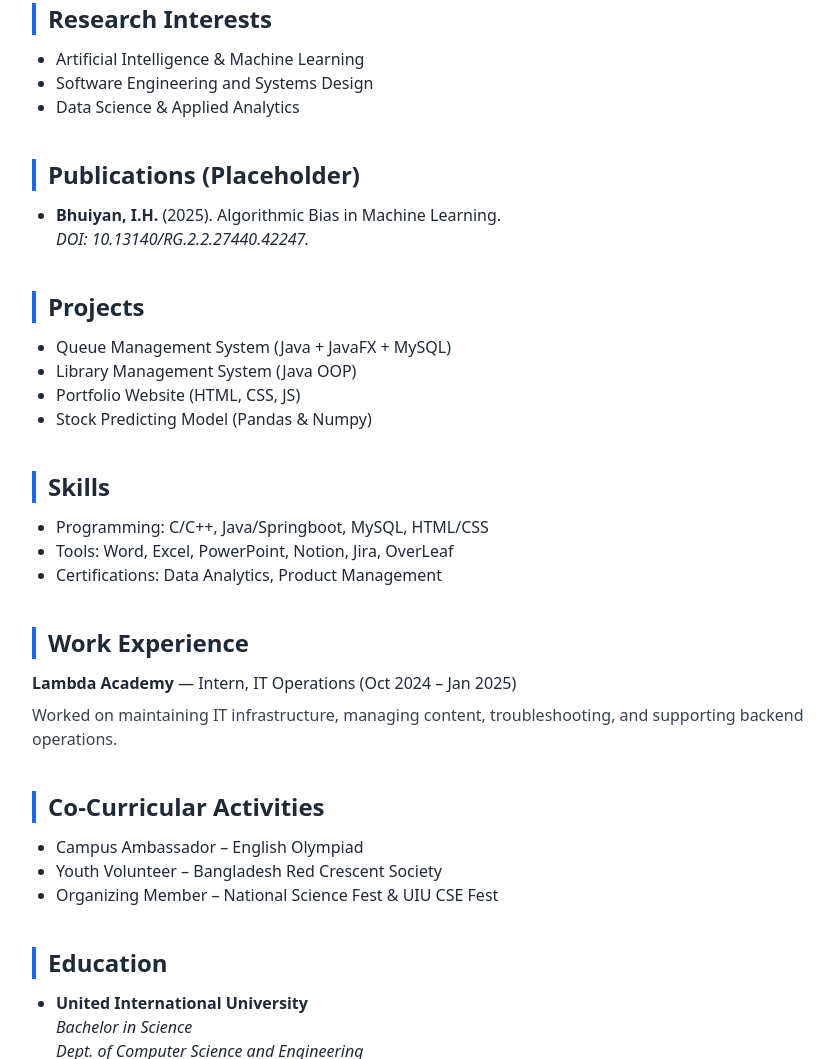
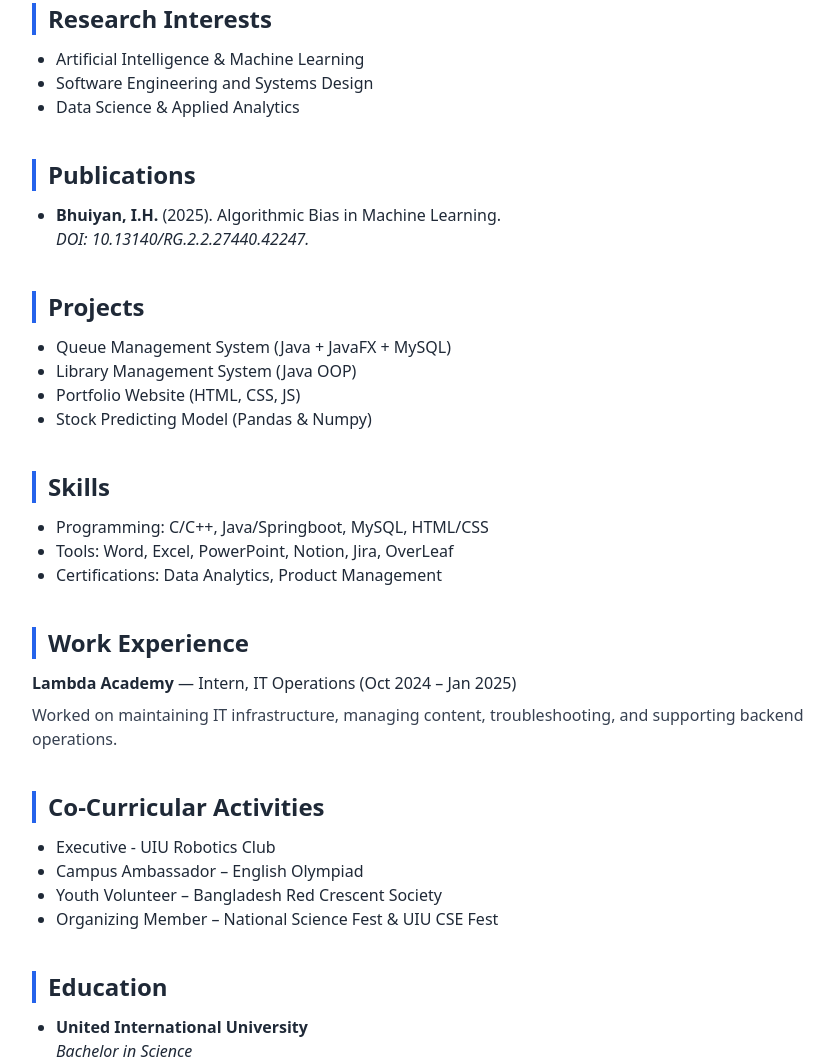
Before and after one commit to Ishmamb/portfolio, a plain HTML site: page About.html in a window 1280 px wide. Shown: the part 345-1404 px from the top of the page, without its empty margins (200-1034 px from the left). Drawn offline with nearby package versions, Linux system fonts and the light colour scheme.

Commit message:
Update About.html

```diff
--- a/About.html
+++ b/About.html
@@ -29,7 +29,7 @@
     </section>
 
     <section class="mt-10">
-      <h2 class="text-2xl font-semibold border-l-4 pl-3 border-blue-600">Publications (Placeholder)</h2>
+      <h2 class="text-2xl font-semibold border-l-4 pl-3 border-blue-600">Publications</h2>
       <ul class="list-disc pl-6 mt-3">
         <li><strong>Bhuiyan, I.H.</strong> (2025). Algorithmic Bias in Machine Learning.<em></em> <br><em>DOI: 10.13140/RG.2.2.27440.42247.</em></li>
       </ul>
@@ -64,6 +64,7 @@
     <section class="mt-10">
       <h2 class="text-2xl font-semibold border-l-4 border-blue-600 pl-3">Co-Curricular Activities</h2>
       <ul class="list-disc pl-6 mt-3">
+        <li>Executive - UIU Robotics Club</li>
         <li>Campus Ambassador – English Olympiad</li>
         <li>Youth Volunteer – Bangladesh Red Crescent Society</li>
         <li>Organizing Member – National Science Fest & UIU CSE Fest</li>
```
